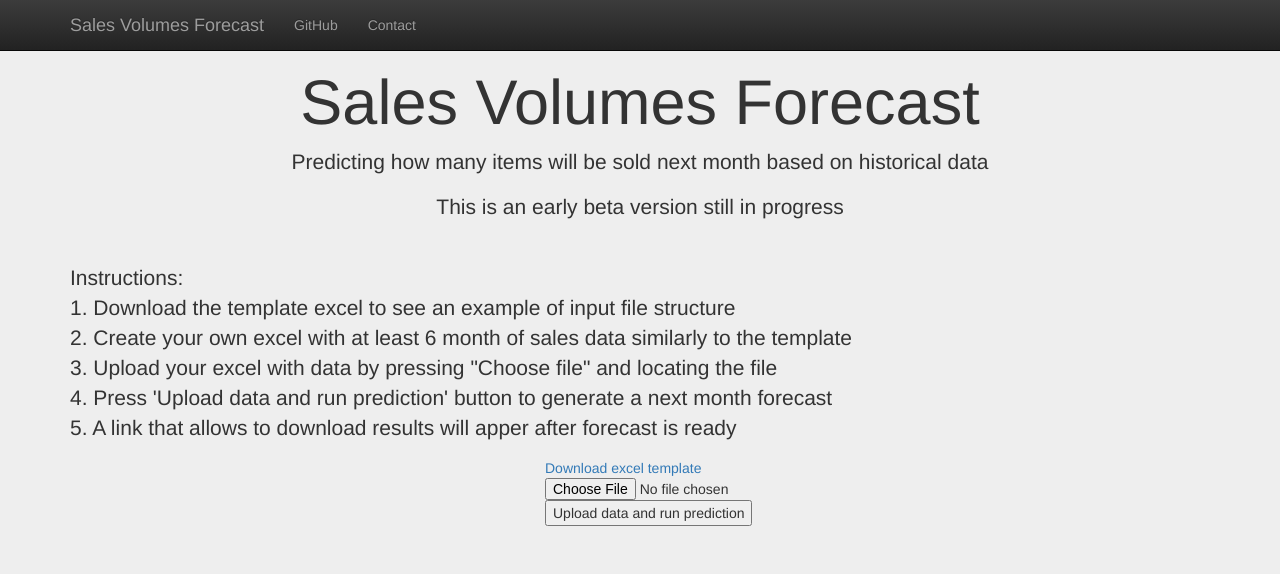
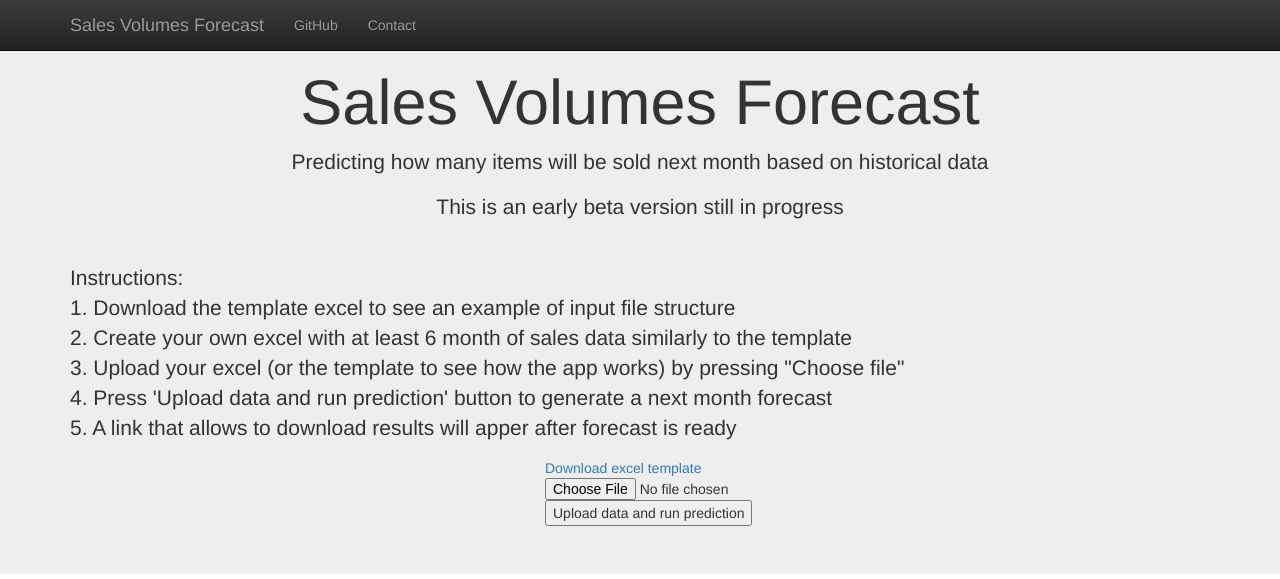
Before and after one commit to alibekU/sales_forecast, a Flask app: page / in a window 1280 px wide. Shown: the top 579 px of the page. Run offline with Flask 2, Linux system fonts and the light colour scheme; some libraries are stand-ins or nearby versions.

Commit message:
chores: updates instructions

```diff
--- a/app/templates/master.html
+++ b/app/templates/master.html
@@ -43,7 +43,7 @@
                         Instructions: <br/>
                         1. Download the template excel to see an example of input file structure<br/>
                         2. Create your own excel with at least 6 month of sales data similarly to the template<br/>
-                        3. Upload your excel with data by pressing "Choose file" and locating the file <br/>
+                        3. Upload your excel (or the template to see how the app works) by pressing "Choose file" <br/>
                         4. Press 'Upload data and run prediction' button to generate a next month forecast<br/>
                         5. A link that allows to download results will apper after forecast is ready<br/>
                     </p>
```
